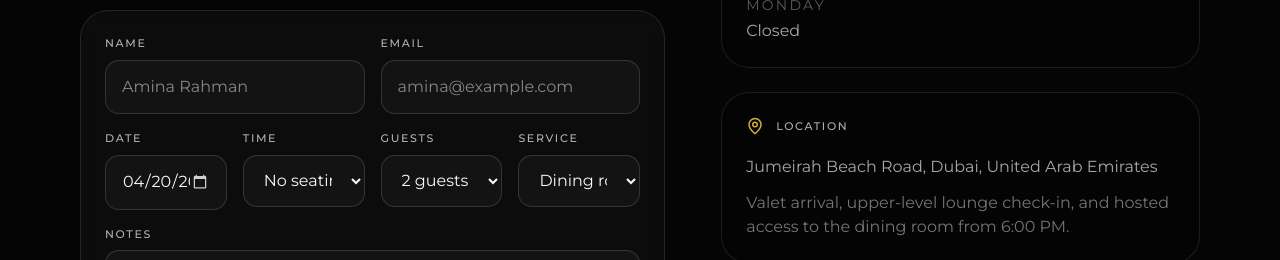
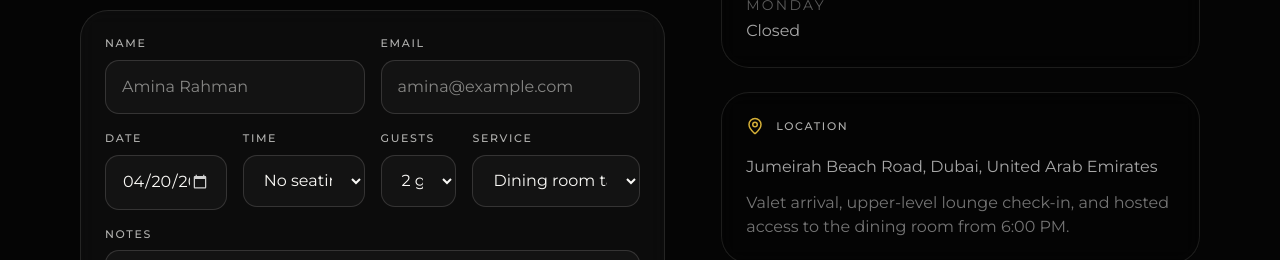
Before and after one commit to Sholzie193/aura_restuarant, a React (Vite) app: page /reservations in a window 1280 px wide. Shown: the part 900-1160 px from the top of the page. Built offline with nearby package versions, Linux system fonts and the light colour scheme.

Commit message:
Refine reservation form field layout

```diff
--- a/src/components/ReservationForm.tsx
+++ b/src/components/ReservationForm.tsx
@@ -164,7 +164,7 @@
   return (
     <div className={compact ? 'reservation-panel compact-reservation-panel' : 'reservation-panel'}>
       <form onSubmit={handleSubmit}>
-        <div className={compact ? 'grid grid-cols-1 md:grid-cols-2 gap-4' : 'grid grid-cols-1 md:grid-cols-2 gap-4'}>
+        <div className="grid grid-cols-1 gap-4 md:grid-cols-2">
           <label className="reservation-field">
             <span className="small-caps text-gold">Name</span>
             <input
@@ -187,13 +187,13 @@
           </label>
         </div>
 
-        <div className="mt-4 grid grid-cols-1 gap-4 md:grid-cols-4">
-          <label className="reservation-field">
+        <div className="mt-4 grid grid-cols-1 gap-4 md:grid-cols-2 xl:grid-cols-12">
+          <label className="reservation-field xl:col-span-3">
             <span className="small-caps text-gold">Date</span>
             <input type="date" value={form.date} onChange={(event) => updateField('date', event.target.value)} />
             {errors.date ? <small>{errors.date}</small> : null}
           </label>
-          <label className="reservation-field">
+          <label className="reservation-field xl:col-span-3">
             <span className="small-caps text-gold">Time</span>
             <select value={form.time} onChange={(event) => updateField('time', event.target.value)}>
               {availableTimes.length ? (
@@ -208,7 +208,7 @@
             </select>
             {errors.time ? <small>{errors.time}</small> : null}
           </label>
-          <label className="reservation-field">
+          <label className="reservation-field xl:col-span-2">
             <span className="small-caps text-gold">Guests</span>
             <select value={form.guests} onChange={(event) => updateField('guests', event.target.value)}>
               {['1', '2', '3', '4', '5', '6', '7', '8'].map((guestCount) => (
@@ -219,7 +219,7 @@
             </select>
             {errors.guests ? <small>{errors.guests}</small> : null}
           </label>
-          <label className="reservation-field">
+          <label className="reservation-field md:col-span-2 xl:col-span-4">
             <span className="small-caps text-gold">Service</span>
             <select value={form.service} onChange={(event) => updateField('service', event.target.value)}>
               <option>Dining room tasting</option>
--- a/src/index.css
+++ b/src/index.css
@@ -130,11 +130,13 @@
   display: flex;
   flex-direction: column;
   gap: 0.5rem;
+  min-width: 0;
 }
 
 .reservation-field input,
 .reservation-field select,
 .reservation-field textarea {
+  width: 100%;
   border: 1px solid rgba(250, 249, 246, 0.14);
   border-radius: 14px;
   background: rgba(255, 255, 255, 0.03);
```
